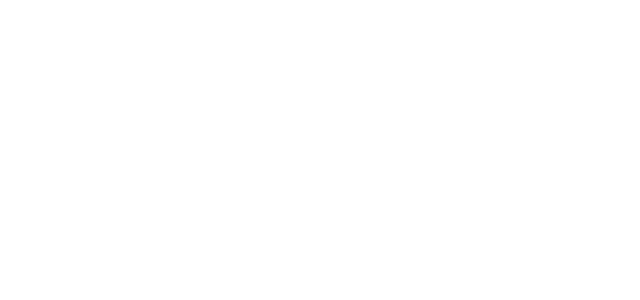
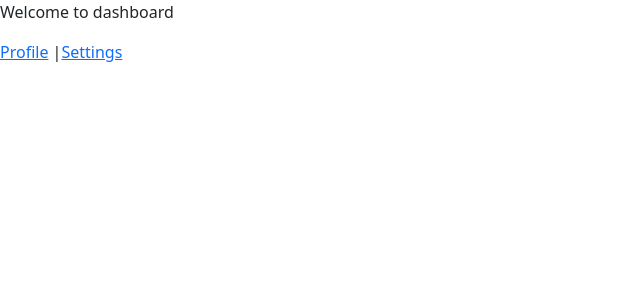
Before and after one commit to MohanManirul/react-blog, a React (Vite) app: page /dashboard in a window 1280 px wide. Before the commit this address had no page. Shown: the top 300 px of the page, without its empty margins (0-640 px from the left). Built offline with nearby package versions, Linux system fonts and the light colour scheme.

Commit message:
nested routing

```diff
--- a/src/App.jsx
+++ b/src/App.jsx
@@ -2,6 +2,9 @@
 import HomePage from "./pages/HomePage.jsx";
 import ByCategoryPage from "./pages/ByCategoryPage.jsx";
 import DetailsPage from "./pages/DetailsPage.jsx";
+import Dashboard from "./pages/Dashboard.jsx";
+import Profile from "./component/Profile.jsx";
+import Settings from "./component/Settings.jsx";
 
 
 const App = () => {
@@ -12,9 +15,18 @@
         <BrowserRouter>
 
           <Routes>
+
             <Route path="/" element={<HomePage/>} />
             <Route path="/byCategory/:id" element={<ByCategoryPage/>} />
             <Route path="/details/:id" element={<DetailsPage/>} />
+
+            <Route path="/dashboard" element={<Dashboard />} >  {/* প্যারেন্ট Route এ self closing tag থাকবে না*/}
+
+                <Route path="profile" element={<Profile />} />
+                <Route path="settings" element={<Settings />} />
+
+              </Route>
+
           </Routes>
 
         </BrowserRouter>
--- /dev/null
+++ b/src/component/Profile.jsx
@@ -0,0 +1,11 @@
+import React from 'react';
+
+const Profile = () => {
+    return (
+        <div>
+            <p>this is profile page</p>
+        </div>
+    );
+};
+
+export default Profile;
--- /dev/null
+++ b/src/component/Settings.jsx
@@ -0,0 +1,11 @@
+import React from 'react';
+
+const Settings = () => {
+    return (
+        <div>
+            <p>this is settings page</p>
+        </div>
+    );
+};
+
+export default Settings;
--- a/src/layout/layout.jsx
+++ b/src/layout/layout.jsx
@@ -24,7 +24,8 @@
         <div className="container">
 
                 <ul className="listDisplay">
-                    <li > <NavLink to={'/'}>Home</NavLink></li>
+                    <li > <NavLink to={'/'}>Home</NavLink></li> |
+                    <li > <NavLink to={'/dashboard'}>Dashboard</NavLink></li>
                     {
                        categories.map((item,index) => {
                         return <li key={index}  className="list"><NavLink to={'/byCategory/'+item['id']}>{item['name']}</NavLink></li>
--- /dev/null
+++ b/src/pages/Dashboard.jsx
@@ -0,0 +1,17 @@
+import React from 'react';
+import { Link, Outlet } from 'react-router-dom';
+
+const Dashboard = () => {
+    return (
+        <div>
+            <p>Welcome to dashboard</p>
+            <nav>
+                <Link to="profile">Profile</Link> |
+                <Link to="settings">Settings</Link>
+            </nav>
+            <Outlet />
+        </div>
+    );
+};
+
+export default Dashboard;
```
